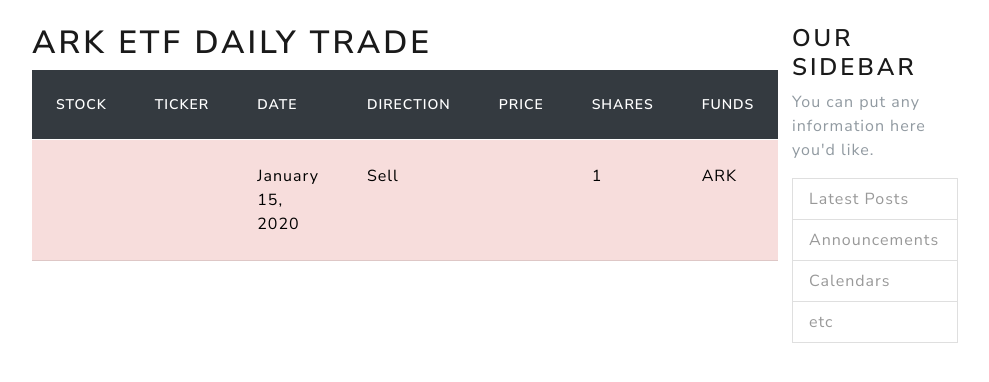
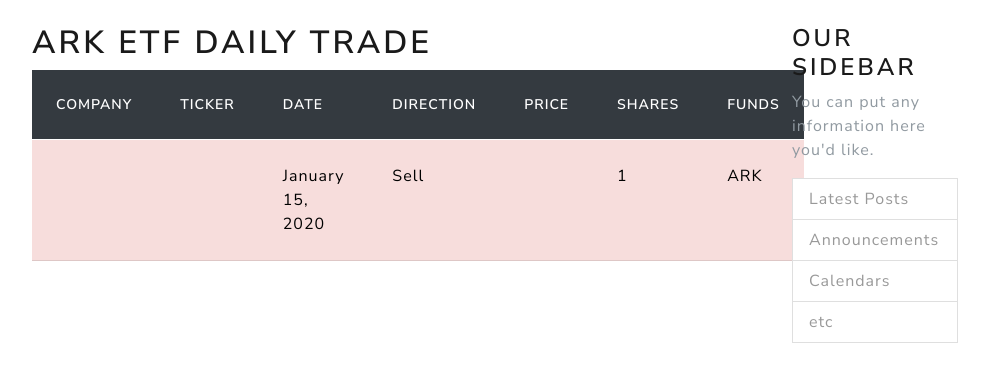
Before and after one commit to brianlulu/arketf, a Django app: template arketf/main/templates/main/dailytrade.html in a window 1280 px wide. Shown: the part 96-478 px from the top of the page, without its empty margins (50-1039 px from the left). Run offline with Django 3.2, Linux system fonts and the light colour scheme; tables that the repository leaves empty hold one stand-in row (values such as "Sample post"); the template is opened without the code that fills it: values that come from a table or form of the project are taken from there, most other values are stand-ins (such as "Sample title", 1, 10 or a date in 2020); some libraries are stand-ins or nearby versions.

Commit message:
Add anchor tag to dailytrade page

```diff
--- a/arketf/main/templates/main/dailytrade.html
+++ b/arketf/main/templates/main/dailytrade.html
@@ -6,7 +6,7 @@
             <table class="table table-hover">
                 <thead>
                     <tr class="table-dark">
-                        <th scope="col">Stock</th>
+                        <th scope="col">Company</th>
                         <th scope="col">Ticker</th>
                         <th scope="col">Date</th>
                         <th scope="col">Direction</th>
@@ -20,7 +20,11 @@
                     {% for trade in trades %}
                         {% if trade.direction == 'Buy' %}
                             <tr class="table-success">
-                                <th scope="row" name="name">{{ trade.stock.name }}</th>
+                                <th scope="row" name="name">
+                                    <a href="">
+                                        <p  class="text-info">{{ trade.stock.name }}</p>
+                                    </a>
+                                </th>
                                 <td name="ticker">{{ trade.stock.ticker }}</td>
                                 <td name="date">{{ trade.date | date:"F d, Y"}}</td>
                                 <td name="direction">Buy</td>
@@ -30,7 +34,11 @@
                             </tr>
                         {% else %}
                             <tr class="table-danger">
-                                <th scope="row" name="name">{{ trade.stock.name }}</th>
+                                <th scope="row" name="name">
+                                    <a href="">
+                                        <p  class="text-info">{{ trade.stock.name }}</p>
+                                    </a>
+                                </th>
                                 <td name="ticker">{{ trade.stock.ticker }}</td>
                                 <td name="date">{{ trade.date | date:"F d, Y"}}</td>
                                 <td name="direction">Sell</td>
```
Also changed, not shown: arketf/main/views.py (+0 -21 lines).
